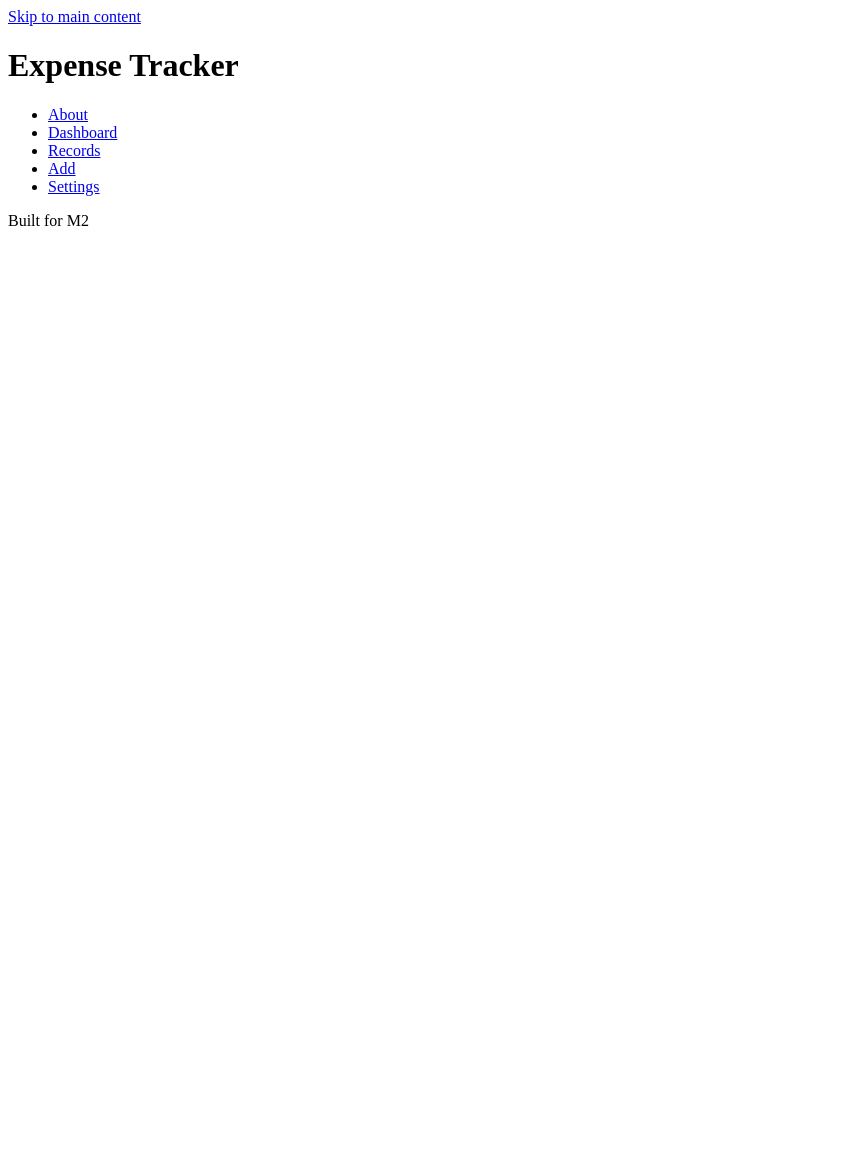
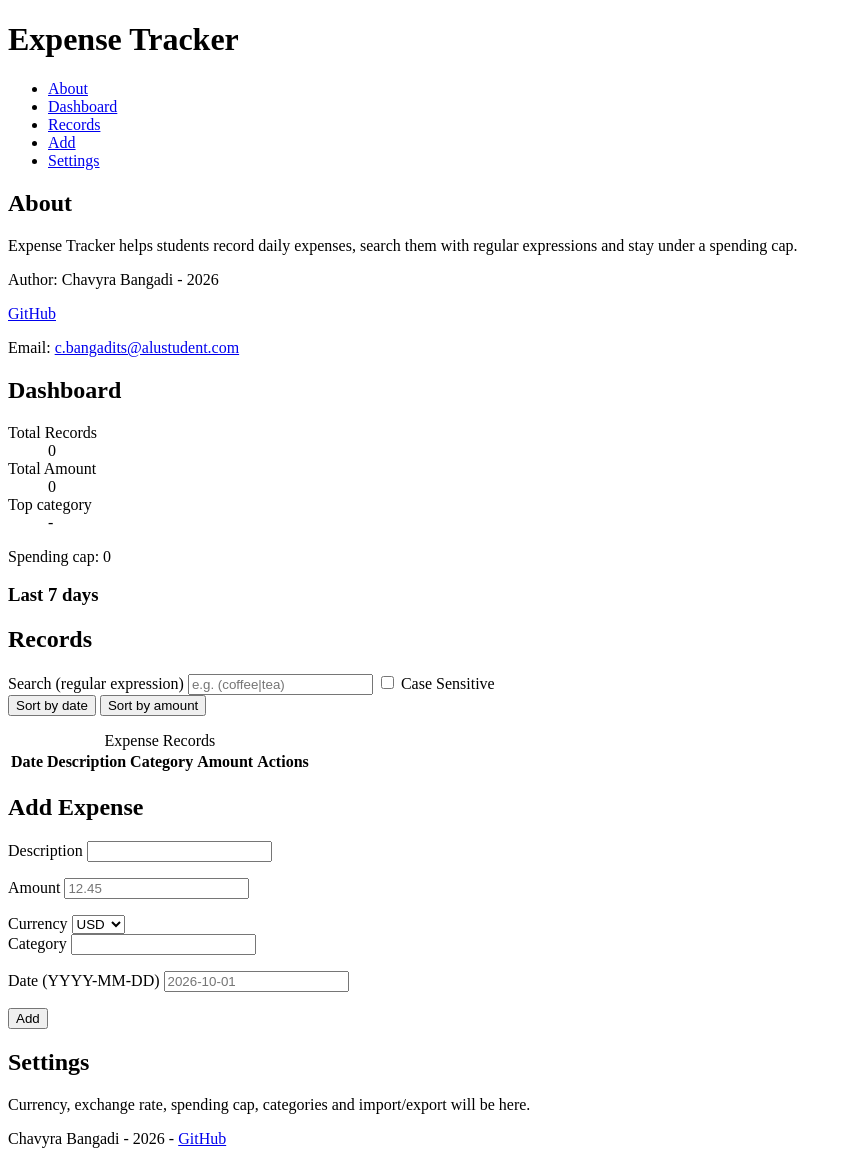
Before and after one commit to cbangadits-gif/expense-tracker, a plain HTML site: page index.html in a window 1280 px wide. Shown: the whole page, without its empty margins (0-852 px from the left). Before the commit the page ends 800 px from the top, so only its background shows below. Drawn offline with Linux system fonts and the light colour scheme.

Commit message:
feat: add semantic sections and form (M2)

```diff
--- a/index.html
+++ b/index.html
@@ -23,10 +23,104 @@
         </nav>
     </header>
 
-    <main id="main"></main>
+    <main id="main" tabindex="-1">
+
+        <section id="about" aria-labelledby="about-heading">
+            <h2 id="about-heading">About</h2>
+            <p>Expense Tracker helps students record daily expenses, search them with regular expressions and stay under a spending cap.</p>
+            <p>Author: Chavyra Bangadi - 2026</p>
+            <p><a href="https://github.com/cbangadits-gif">GitHub</a></p>
+            <p>Email: <a href="mailto:c.bangadits@alustudent.com">c.bangadits@alustudent.com</a></p>
+        </section>
+
+        <section id="dashboard" aria-labelledby="dashboard-heading">
+            <h2 id="dashboard-heading">Dashboard</h2>
+            <dl>
+                <div><dt>Total Records</dt><dd id="stat-count">0</dd></div>
+                <div><dt>Total Amount</dt><dd id="stat-total">0</dd></div>
+                <div><dt>Top category</dt><dd id="stat-top">-</dd></div>
+            </dl>
+            <div>
+                <p>Spending cap: <span id="budget-limit">0</span></p>
+                <p id="cap-message" role="status" aria-live="polite"></p>
+            </div>
+
+            <h3>Last 7 days</h3>
+            <ol id="trend"></ol>
+        </section>
+
+        <section id="records" aria-labelledby="records-heading">
+            <h2 id="records-heading">Records</h2>
+            <label for="search">Search (regular expression)</label>
+            <input type="text" id="search" placeholder="e.g. (coffee|tea)" aria-describedby="search-status">
+            <label><input type="checkbox" id="case-sensitive"> Case Sensitive</label>
+            <div>
+                <button type="button" id="sort-date">Sort by date</button>
+                <button type="button" id="sort-amount">Sort by amount</button>
+            </div>
+
+            <p id="search-status" role="status" aria-live="polite"></p>
+
+            <table>
+                <caption>Expense Records</caption>
+                <thead>
+                    <tr>
+                        <th scope="col">Date</th>
+                        <th scope="col">Description</th>
+                        <th scope="col">Category</th>
+                        <th scope="col">Amount</th>
+                        <th scope="col">Actions</th>
+                    </tr>
+                </thead>
+                <tbody id="records-body"></tbody>
+            </table>
+        </section>
+
+        <section id="add" aria-labelledby="add-heading">
+            <h2 id="add-heading">Add Expense</h2>
+            <form id="add-form" novalidate>
+                <div>
+                    <label for="description">Description</label>
+                    <input type="text" id="description" name="description" requiredaria-describedby="description-error">
+                    <p class="error" id="description-error" aria-live="polite"></p>
+                </div>
+                <div>
+                    <label for="amount">Amount</label>
+                    <input type="text" id="amount" name="amount" inputmode="decimal" placeholder="12.45" required aria-describedby="amount-error">
+                    <p class="error" id="amount-error" aria-live="polite"></p>
+                </div>
+                <div>
+                    <label for="currency">Currency</label>
+                    <select id="currency" name="currency">
+                        <option value="USD">USD</option>
+                        <option value="EUR">EUR</option>
+                        <option value="RWF">RWF</option>
+                    </select>
+                </div>
+                <div>
+                    <label for="category">Category</label>
+                    <input type="text" id="category" name="category" list="category-list" required aria-describedby="category-error">
+                    <datalist id="category-list"></datalist>
+                    <p class="error" id="category-error" aria-live="polite"></p>
+                </div>
+                <div>
+                    <label for="date">Date (YYYY-MM-DD)</label>
+                    <input type="text" id="date" name="date" inputmode="numeric" placeholder="2026-10-01" required aria-describedby="date-error">
+                    <p class="error" id="date-error" aria-live="polite"></p>
+                </div>
+
+                <button type="submit">Add</button>
+            </form>
+        </section>
+
+        <section id="settings" aria-labelledby="settings-heading">
+            <h2 id="settings-heading">Settings</h2>
+            <p>Currency, exchange rate, spending cap, categories and import/export will be here.</p>
+        </section>
+    </main>
 
     <footer>
-        <p>Built for M2</p>
+        <p>Chavyra Bangadi - 2026 - <a href="https://github.com/cbangadits-gif">GitHub</a></p>
     </footer>
 </body>
 </html>
--- a/styles/main.css
+++ b/styles/main.css
@@ -0,0 +1,23 @@
+.skip-link {
+    position: absolute;
+    top: -40px;
+    left: 0;
+    background: #000;
+    color: #fff;
+    padding: 8px;
+    z-index: 100;
+}
+
+.skip-link:focus {
+    top: 0;
+}
+
+a:focus, button:focus, input:focus {
+    outline: 2px solid #005fcc;
+    outline-offset: 2px;
+}
+
+[aria-current="page"] {
+    font-weight: bold;
+    text-decoration: underline;
+}
```
